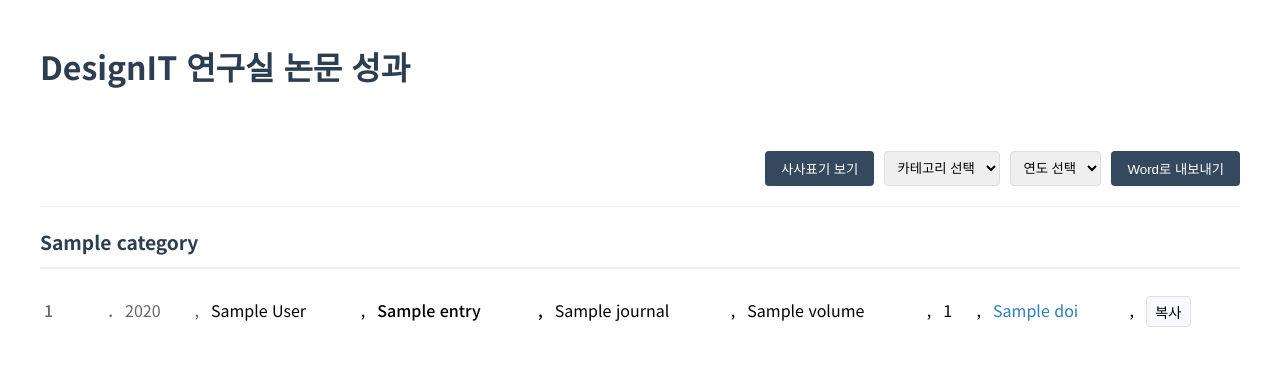
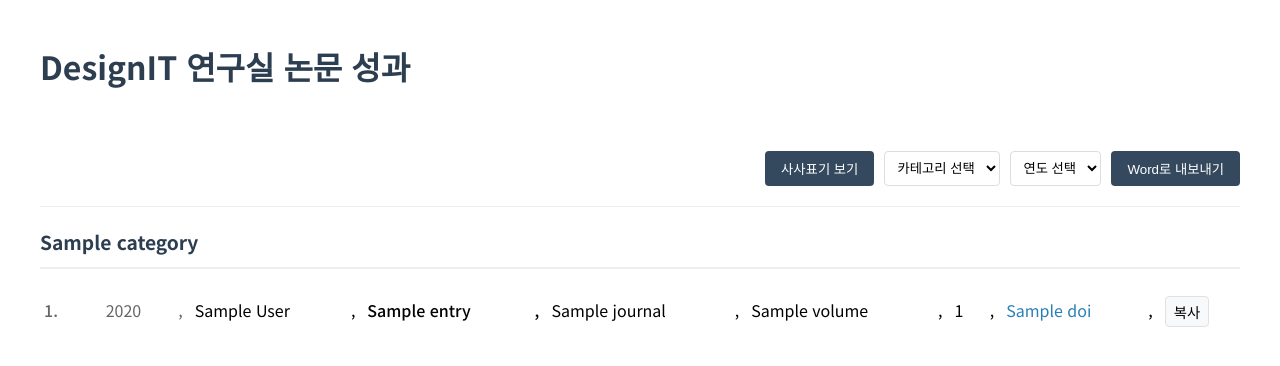
Before and after one commit to TS-0228/designITLab_papers, a Flask app: template templates/index.html in a window 1280 px wide. Shown: the top 366 px of the page. Run offline with Flask 3, Linux system fonts and the light colour scheme; the template is opened without the code that fills it: most values are stand-ins (such as "Sample title", 1, 10 or a date in 2020).

Commit message:
index.html

```diff
--- a/templates/index.html
+++ b/templates/index.html
@@ -90,6 +90,7 @@
             padding: 8px;
             border-radius: 4px;
             border: 1px solid #ddd;
+            background-color: white;
         }
 
         .export-container button {
@@ -123,32 +124,31 @@
         }
 
         .data-row {
-            margin-bottom: 1em;
             line-height: 1.8;
         }
 
-        .data-row td {
-            padding: 8px 4px;
-            vertical-align: top;
+        td.number {
+            position: relative;
+            min-width: 2em;
+            color: #666;
+            font-weight: 500;
+            padding-right: 0.5em !important;
+        }
+
+        td.number::after {
+            content: ".";
+            position: relative;
+            right: auto;
+            margin-left: 0;
+        }
+
+        .data-row td:not(.number):not(:last-child) {
             position: relative;
             padding-right: 1.5em;
         }
 
-        td.number {
-            min-width: 2em;
-            color: #666;
-            font-weight: 500;
-            position: relative;
-        }
-
-        td.number::after {
-            content: ". ";
-            position: absolute;
-            right: 0.5em;
-        }
-
         .data-row td:not(.number):not(:last-child)::after {
-            content: ", ";
+            content: ",";
             position: absolute;
             right: 0.5em;
         }
@@ -156,6 +156,15 @@
         .data-row td:has(button)::after,
         .data-row td:last-child::after {
             content: none;
+        }
+
+        .data-row td {
+            padding: 8px 4px;
+            vertical-align: top;
+        }
+
+        .data-row td:last-child {
+            padding-right: 0.5em;
         }
 
         .year {
@@ -427,7 +436,7 @@
             });
         }
 
-        function copyAPA(row) {
+function copyAPA(row) {
             const authors = row.querySelector('.author').textContent.trim();
             const year = row.querySelector('.year').textContent.trim();
             const title = row.querySelector('.title').textContent.trim();
```
